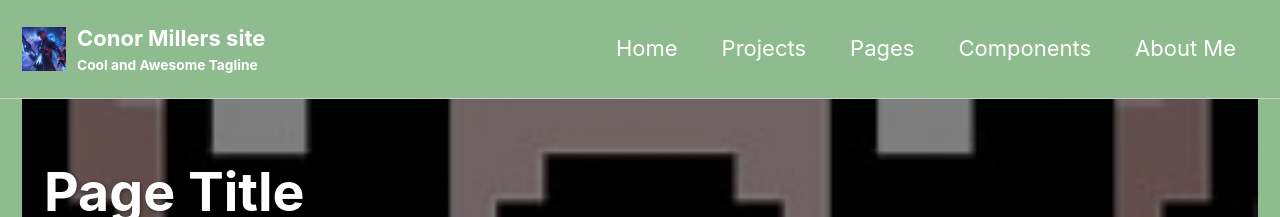
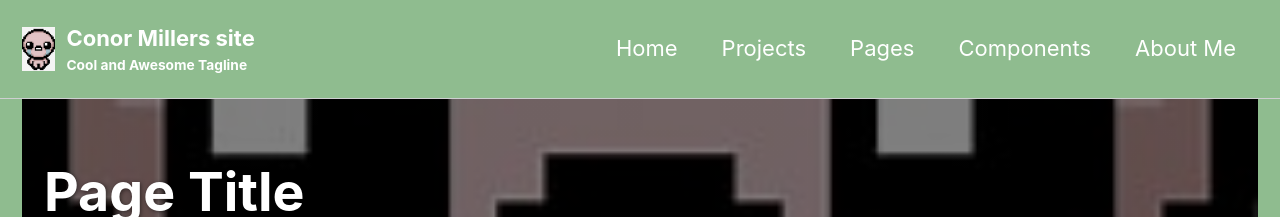
Before and after one commit to Conor-Miller9276/Conor-Miller9276.github.io, a Jekyll site: the page built from _pages/index.md, in a window 1280 px wide. Shown: the top 217 px of the page. Built offline with Jekyll 4.4.1, drawn with Linux system fonts in a browser that asks for light colours.

Commit message:
Update _config.yml

```diff
--- a/_config.yml
+++ b/_config.yml
@@ -7,13 +7,13 @@ name: "Conor Miller"
 url: "https://Conor-Miller9276.github.io" # Your GitHub Pages domain
 baseurl: "" # Repo name if site is in a project repo, blank for user/org site
 locale: "en-GB" # Language/region
-logo: "/assets/images/logo-placeholder.png" # path of logo image to display in the masthead
+logo: "/assets/images/TBOI.png" # path of logo image to display in the masthead
 masthead_title: "Conor Millers site" # overrides the website title displayed in the masthead, use " " for no title
 copyright: # "copyright" name, defaults to site.title
 copyright_url: # "copyright" URL, defaults to site.url
 # Theme settings (used by the existing CSS)
 minimal_mistakes_skin    : "air" # "default","aqua", "contrast", "dark", "dirt", "neon", "mint", "plum", "sunrise"
-favicon: "/assets/images/logo-placeholder.png" # Favicon path (update this file)
+favicon: "/assets/images/TBOI.png" # Favicon path (update this file)
 favicon_version: 1 # Increment to force browsers to refresh the favicon
 
 
```
